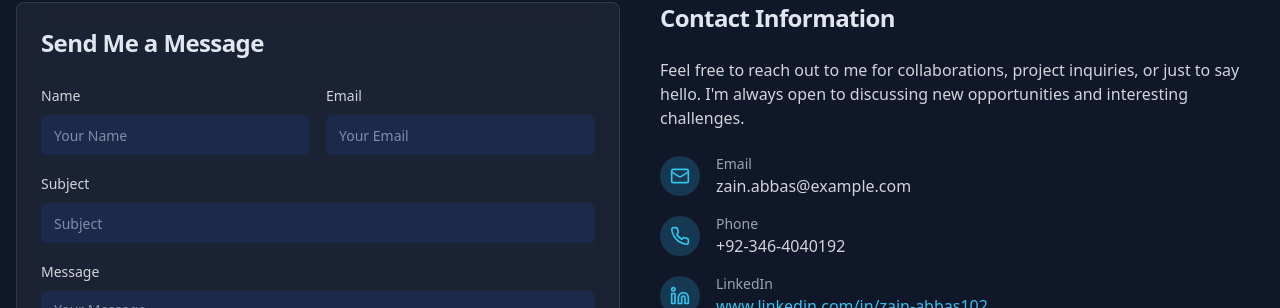
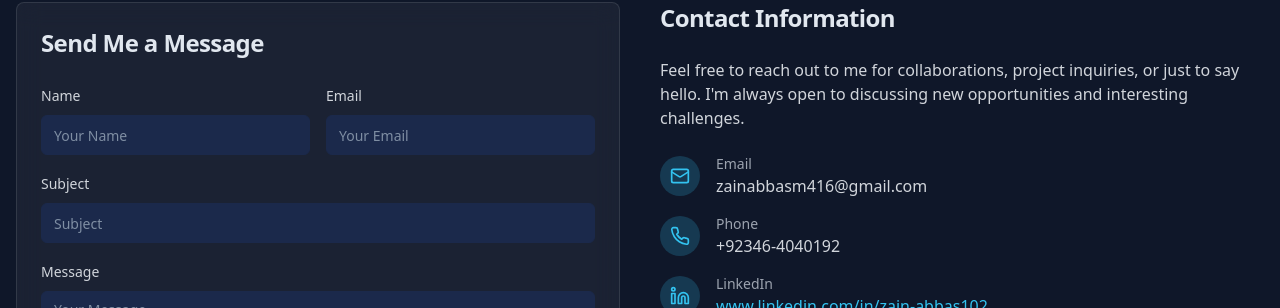
Before and after one commit to F236108/Zainabbas, a React (Vite) app: page / in a window 1280 px wide. Shown: the part 4184-4492 px from the top of the page. Built offline with nearby package versions, Linux system fonts and the light colour scheme.

Commit message:
Visual edit in Lovable
Edited UI in Lovable

```diff
--- a/src/components/ContactSection.tsx
+++ b/src/components/ContactSection.tsx
@@ -1,12 +1,9 @@
-
 import { Button } from '@/components/ui/button';
 import { Input } from '@/components/ui/input';
 import { Textarea } from '@/components/ui/textarea';
 import { Mail, Phone, Linkedin, Instagram, Send } from 'lucide-react';
-
 const ContactSection = () => {
-  return (
-    <section id="contact" className="py-20 bg-background">
+  return <section id="contact" className="py-20 bg-background">
       <div className="section-container">
         <h2 className="section-title">Get In Touch</h2>
 
@@ -61,7 +58,7 @@ const ContactSection = () => {
                   </div>
                   <div>
                     <p className="text-sm text-gray-400">Email</p>
-                    <p className="text-gray-300">zain.abbas@example.com</p>
+                    <p className="text-gray-300">zainabbasm416@gmail.com</p>
                   </div>
                 </div>
 
@@ -71,7 +68,7 @@ const ContactSection = () => {
                   </div>
                   <div>
                     <p className="text-sm text-gray-400">Phone</p>
-                    <p className="text-gray-300">+92-346-4040192</p>
+                    <p className="text-gray-300">+92346-4040192</p>
                   </div>
                 </div>
 
@@ -103,8 +100,6 @@ const ContactSection = () => {
           </div>
         </div>
       </div>
-    </section>
-  );
+    </section>;
 };
-
 export default ContactSection;
```
